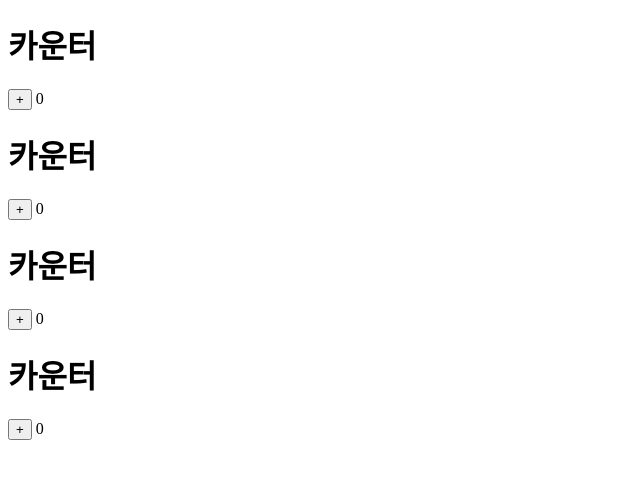
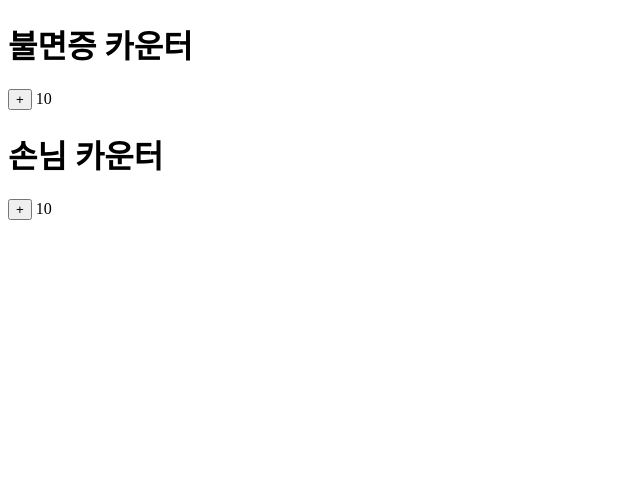
Before and after one commit to coohde/react-2023-7-22, a React (Create React App) app: page / in a window 1280 px wide. Shown: the top 478 px of the page, without its empty margins (0-640 px from the left). Built offline with nearby package versions, Linux system fonts and the light colour scheme.

Commit message:
props는 입력값이다. props에 중괄호를 사용하면 js의 데이터타입으로 주입되고, "를 사용하면 문자열로 평가된다. 함수의 리턴값에서 중괄호를 쓰면 변수로 간주된다.

```diff
--- a/public/index.html
+++ b/public/index.html
@@ -24,7 +24,7 @@
       work correctly both with client-side routing and a non-root public URL.
       Learn how to configure a non-root public URL by running `npm run build`.
     -->
-    <title>React App</title>
+    <title>My React</title>
   </head>
   <body>
     <noscript>You need to enable JavaScript to run this app.</noscript>
--- a/src/App.js
+++ b/src/App.js
@@ -1,17 +1,15 @@
 import './App.css';
-function Counter(){
+function Counter(props){
   return <div>
-    <h1>카운터</h1>
-    <button>+</button> 0
+    <h1>{props.title}</h1>
+    <button>+</button> {props.initValue}
   </div>
 }
 function App() {
   return (
     <div>
-      <Counter></Counter>
-      <Counter></Counter>
-      <Counter></Counter>
-      <Counter></Counter>
+      <Counter title="불면증 카운터" initValue={10}></Counter>
+      <Counter title="손님 카운터" initValue={10}></Counter>
     </div>
   );
 }
```
